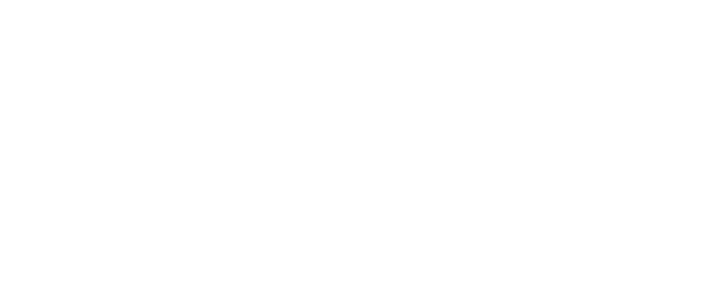
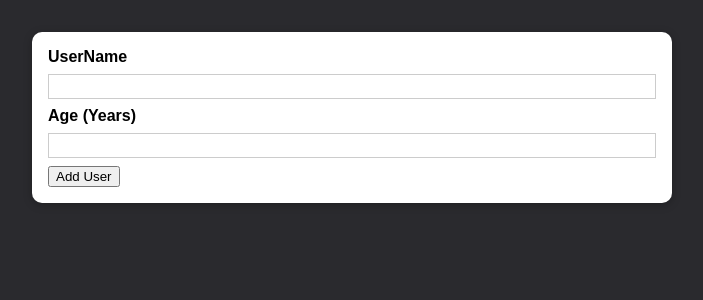
Before and after one commit to Mila2999/Demo-project-User-Form, a React (Create React App) app: page / in a window 1280 px wide. Shown: the top 300 px of the page, without its empty margins (288-991 px from the left). Built offline with nearby package versions, Linux system fonts and the light colour scheme.

Commit message:
Added  User Conponent and re-usable Card Componenti

```diff
--- a/src/App.js
+++ b/src/App.js
@@ -1,10 +1,10 @@
 import React from 'react';
-
+import AddUser from './components/Users/AddUser';
 
 function App() {
   return (
     <div>
-
+      <AddUser />
     </div>
   );
 }
--- /dev/null
+++ b/src/components/UI/Card.js
@@ -0,0 +1,6 @@
+import React from 'react';
+import classes from './Card.module.css';
+const Card = (props) => {
+  return <div className={`${classes.card} ${props.className}`}>{props.children}</div>;
+};
+export default Card;
--- /dev/null
+++ b/src/components/UI/Card.module.css
@@ -0,0 +1,5 @@
+.card {
+  background: white;
+  box-shadow: 0 2px 8px rgba(0, 0, 0, 0.26);
+  border-radius: 10px;
+}
--- /dev/null
+++ b/src/components/Users/AddUser.js
@@ -0,0 +1,23 @@
+import React from 'react';
+import Card from '../UI/Card';
+import classes from './AddUser.module.css';
+
+const AddUser = (props) => {
+  const addUserHendler = (event) => {
+    event.preventDefault();
+  };
+  return (
+    <Card className={classes.input}>
+      <form onSubmit={addUserHendler}>
+        <label htmlFor="username">UserName</label>
+        <input id="username" type="text" />
+
+        <label htmlFor="age">Age (Years)</label>
+        <input id="age" type="number" />
+
+        <button type="submit">Add User</button>
+      </form>
+    </Card>
+  );
+};
+export default AddUser;
--- /dev/null
+++ b/src/components/Users/AddUser.module.css
@@ -0,0 +1,26 @@
+.input {
+  margin: 2rem auto;
+  padding: 1rem;
+  width: 90%;
+  max-width: 40rem;
+}
+
+.input label {
+  display: block;
+  font-weight: bold;
+  margin-bottom: 0.5rem;
+}
+
+.input input {
+  font: inherit;
+  display: block;
+  width: 100%;
+  border: 1px solid #ccc;
+  padding: 0.15rem;
+  margin-bottom: 0.5rem;
+}
+
+.input input:focus {
+  outline: none;
+  border-color: #4f005f;
+}
--- a/src/index.css
+++ b/src/index.css
@@ -4,6 +4,7 @@
 
 html {
   font-family: sans-serif;
+  background-color: #0a0a0edd;
 }
 
 body {
```
Also changed, not shown: src/components/ErrorModal/ErrorModal.module.css (added, +45 -0 lines), src/components/UI/Button.module.css (added, +18 -0 lines), src/components/UsersList/UsersList.module.css (added, +16 -0 lines), src/components/ErrorModal/ErrorModal.js (added), src/components/UI/Button.js (added), src/components/UsersList/UsersList.js (added), 2 other files (tests, documents, lock files or other folders).
